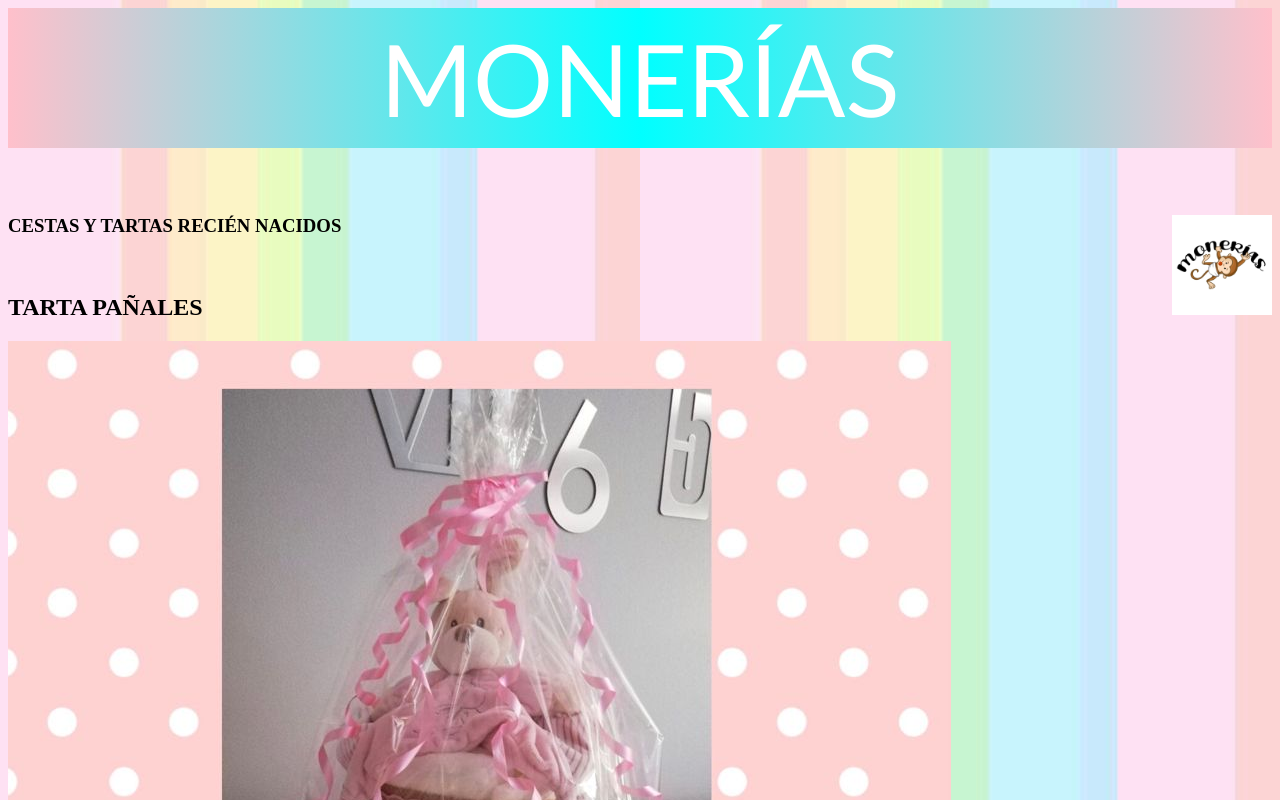
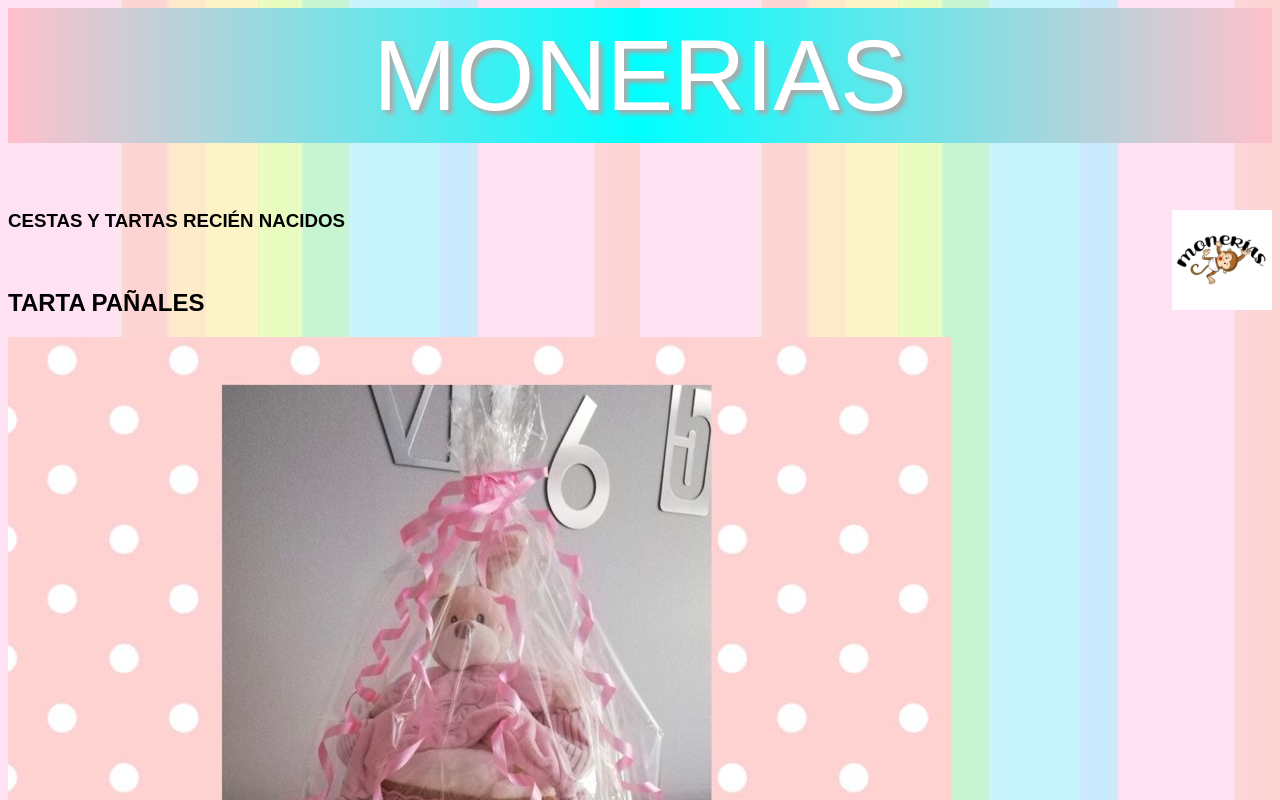
Before and after one commit to cvillarr/2020-2021-LTAW-Practicas, a plain HTML site: page P1/tienda.html in a window 1280 px wide. Shown: the top 800 px of the page. Drawn offline with Linux system fonts and the light colour scheme.

Commit message:
Poniéndolo a mi gusto :)

```diff
--- a/P1/tienda.css
+++ b/P1/tienda.css
@@ -1,3 +1,4 @@
+
 html {
     background: url("fondo.jpg");
 }
@@ -10,9 +11,17 @@ h1{
     padding: 10px;
     font-weight: 500;
     font-size: 100px;
-    font-family:'Gill Sans', 'Gill Sans MT', Calibri, 'Trebuchet MS', sans-serif
+    font-family: "Walt Disney Script", arial;
+    text-shadow: 4px 4px 4px #aaa;
 }
 
+h3{
+    font-family: "Walt Disney Script", arial;
+}
+
+h2{
+    font-family: "Walt Disney Script", arial;
+}
 #logo{
     float: right;
     height: 100px;
--- a/P1/tienda.html
+++ b/P1/tienda.html
@@ -3,14 +3,14 @@
     <head>
         <meta charset = "utf-8">
         <title> Monerias </title>
-        <meta http-equiv = "X-UA-Compatible" content = "IE=edge">
+        <meta http-equiv = "X-UA-Compatible" content = "IE = edge">
         <link rel = "stylesheet" href = "tienda.css">
         <script src = "tienda.js" defer> </script>
     </head>
 
     <body>
         <div>
-            <h1> MONERÍAS </h1>
+            <h1> MONERIAS </h1>
         </div>
         <div>
             <img src = "logo.jpeg" id = "logo">
```
Also changed, not shown: P1/walt-disney-script_[allfont.es].ttf (added).
